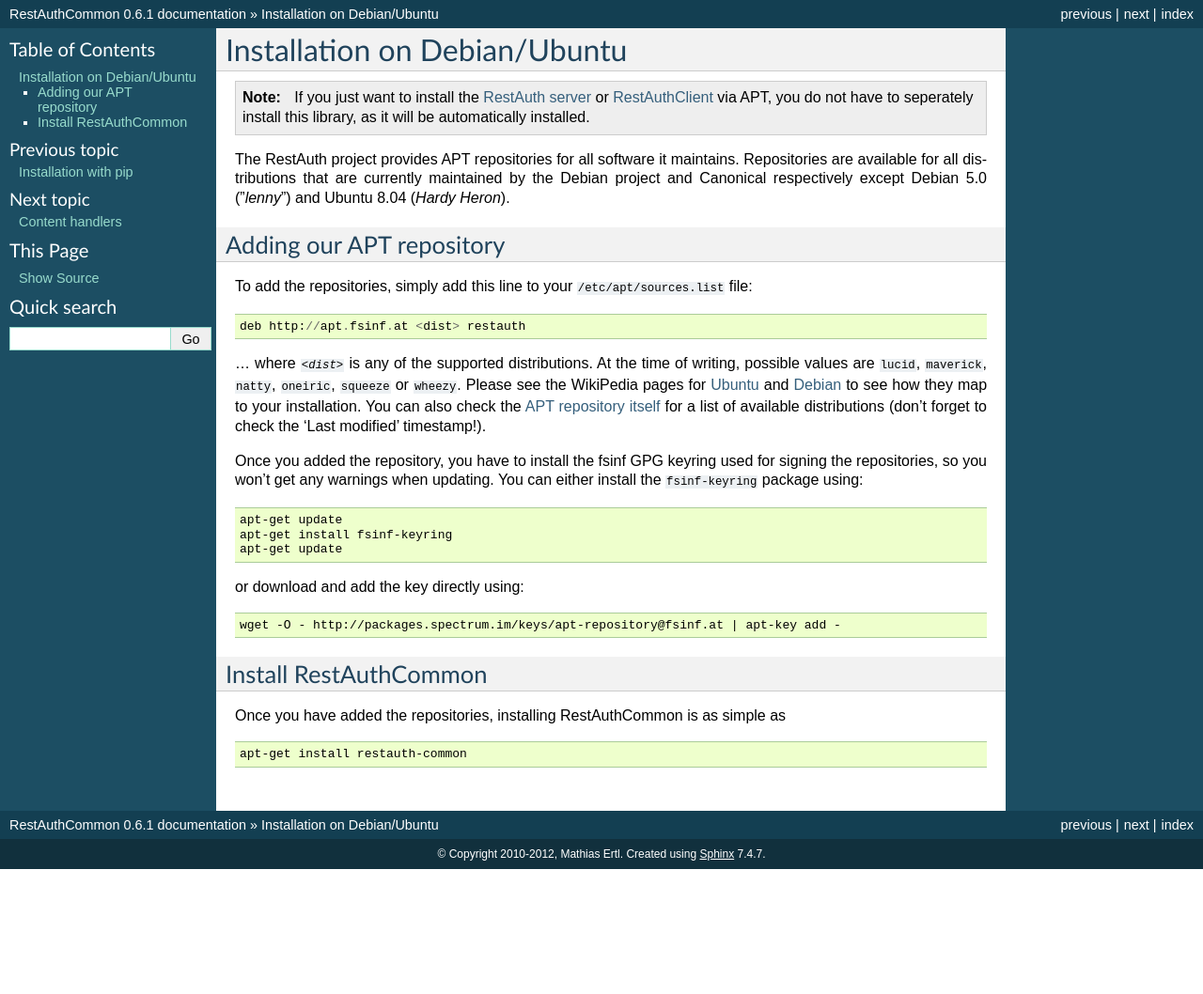
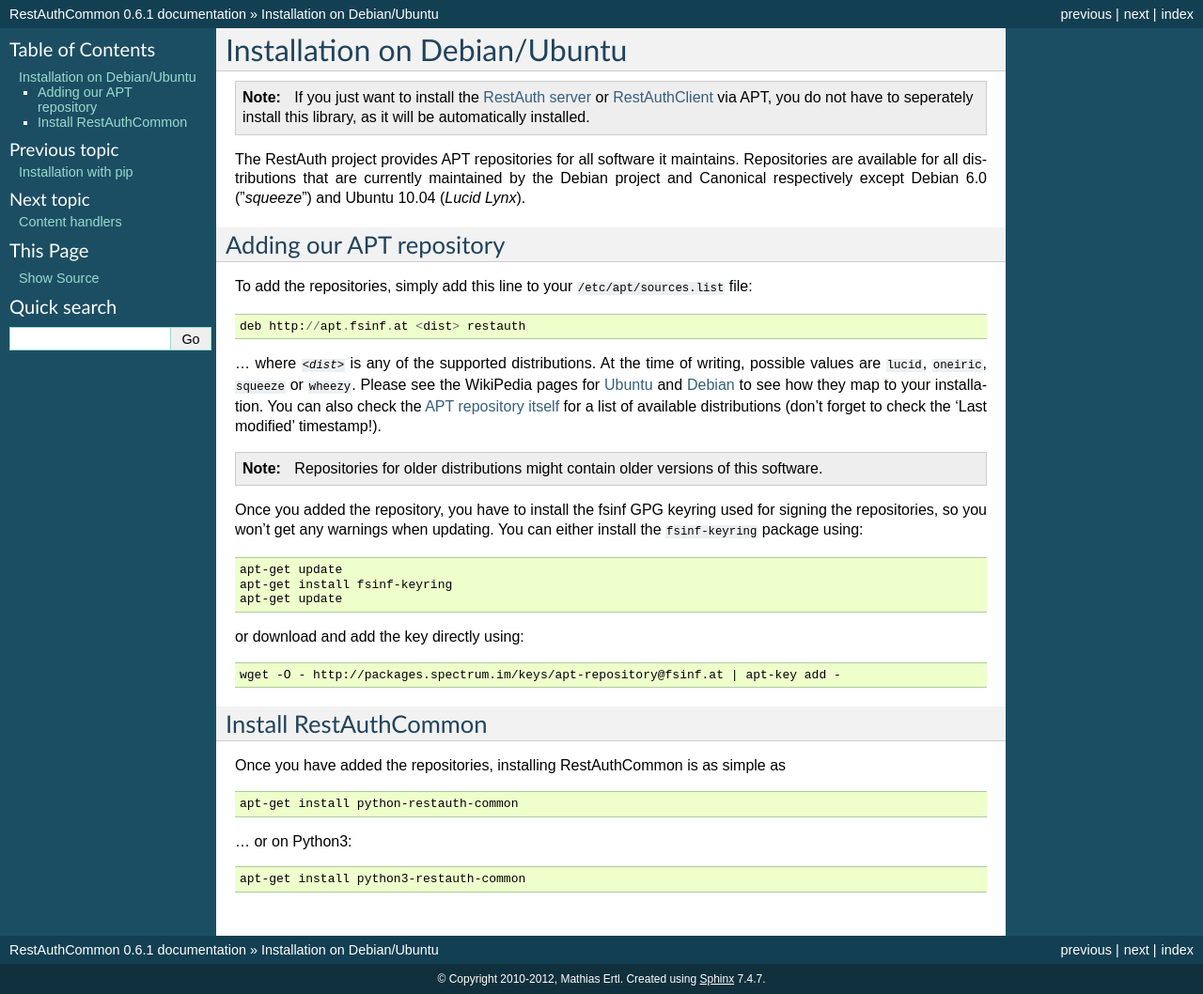
Before and after one commit to RestAuth/RestAuthCommon, a Sphinx documentation site: the page built from doc/install/debian-ubuntu.rst, in a window 1280 px wide. Shown: the whole page at 94% size. Built offline with Sphinx 7.4.7, drawn with Linux system fonts in a browser that asks for light colours; formulas are drawn with MathJax 3; before the commit the page ends 925 px from its top, so only the background shows below that.

Commit message:
update debian/ubuntu installation instructions

```diff
--- a/doc/install/debian-ubuntu.rst
+++ b/doc/install/debian-ubuntu.rst
@@ -1,31 +1,39 @@
 Installation on Debian/Ubuntu
 =============================
 
-.. NOTE:: If you just want to install the `RestAuth server <https://server.restauth.net>`_ or
-   `RestAuthClient <https://python.restauth.net>`_ via APT, you do not have to seperately install
-   this library, as it will be automatically installed.
+.. NOTE:: If you just want to install the `RestAuth server
+   <https://server.restauth.net>`_ or `RestAuthClient
+   <https://python.restauth.net>`_ via APT, you do not have to seperately
+   install this library, as it will be automatically installed.
 
-The RestAuth project provides APT repositories for all software it maintains. Repositories are
-available for all distributions that are currently maintained by the Debian project and Canonical
-respectively except Debian 5.0 ("*lenny*") and Ubuntu 8.04 (*Hardy Heron*).
+The RestAuth project provides APT repositories for all software it maintains.
+Repositories are available for all distributions that are currently maintained
+by the Debian project and Canonical respectively except Debian 6.0 ("*squeeze*")
+and Ubuntu 10.04 (*Lucid Lynx*).
 
 Adding our APT repository
 -------------------------
-To add the repositories, simply add this line to your :file:`/etc/apt/sources.list` file::
+
+To add the repositories, simply add this line to your
+:file:`/etc/apt/sources.list` file::
 
    deb http://apt.fsinf.at <dist> restauth
 
-... where :samp:`{<dist>}` is any of the supported distributions. At the time of writing, possible
-values are ``lucid``, ``maverick``, ``natty``, ``oneiric``, ``squeeze`` or ``wheezy``. Please see
-the WikiPedia pages for `Ubuntu
-<http://en.wikipedia.org/wiki/List_of_Ubuntu_releases#Table_of_versions>`_ and `Debian
-<http://en.wikipedia.org/wiki/Debian#Release_history>`_ to see how they map to your installation.
-You can also check the `APT repository itself <http://apt.fsinf.at/dists>`_ for a list of available
-distributions (don't forget to check the 'Last modified' timestamp!).
+... where :samp:`{<dist>}` is any of the supported distributions. At the time of
+writing, possible values are ``lucid``, ``oneiric``, ``squeeze`` or ``wheezy``.
+Please see the WikiPedia pages for `Ubuntu
+<http://en.wikipedia.org/wiki/List_of_Ubuntu_releases#Table_of_versions>`_ and
+`Debian <http://en.wikipedia.org/wiki/Debian#Release_history>`_ to see how they
+map to your installation.  You can also check the `APT repository itself
+<http://apt.fsinf.at/dists>`_ for a list of available distributions (don't
+forget to check the 'Last modified' timestamp!).
 
-Once you added the repository, you have to install the fsinf GPG keyring used for signing the
-repositories, so you won't get any warnings when updating. You can either install the
-``fsinf-keyring`` package using:
+.. NOTE:: Repositories for older distributions might contain older versions
+   of this software.
+
+Once you added the repository, you have to install the fsinf GPG keyring used
+for signing the repositories, so you won't get any warnings when updating. You
+can either install the ``fsinf-keyring`` package using:
 
 .. code-block:: bash
 
@@ -46,4 +54,10 @@
 
 .. code-block:: bash
 
-   apt-get install restauth-common
+   apt-get install python-restauth-common
+
+... or on Python3:
+
+.. code-block:: bash
+
+   apt-get install python3-restauth-common
```
